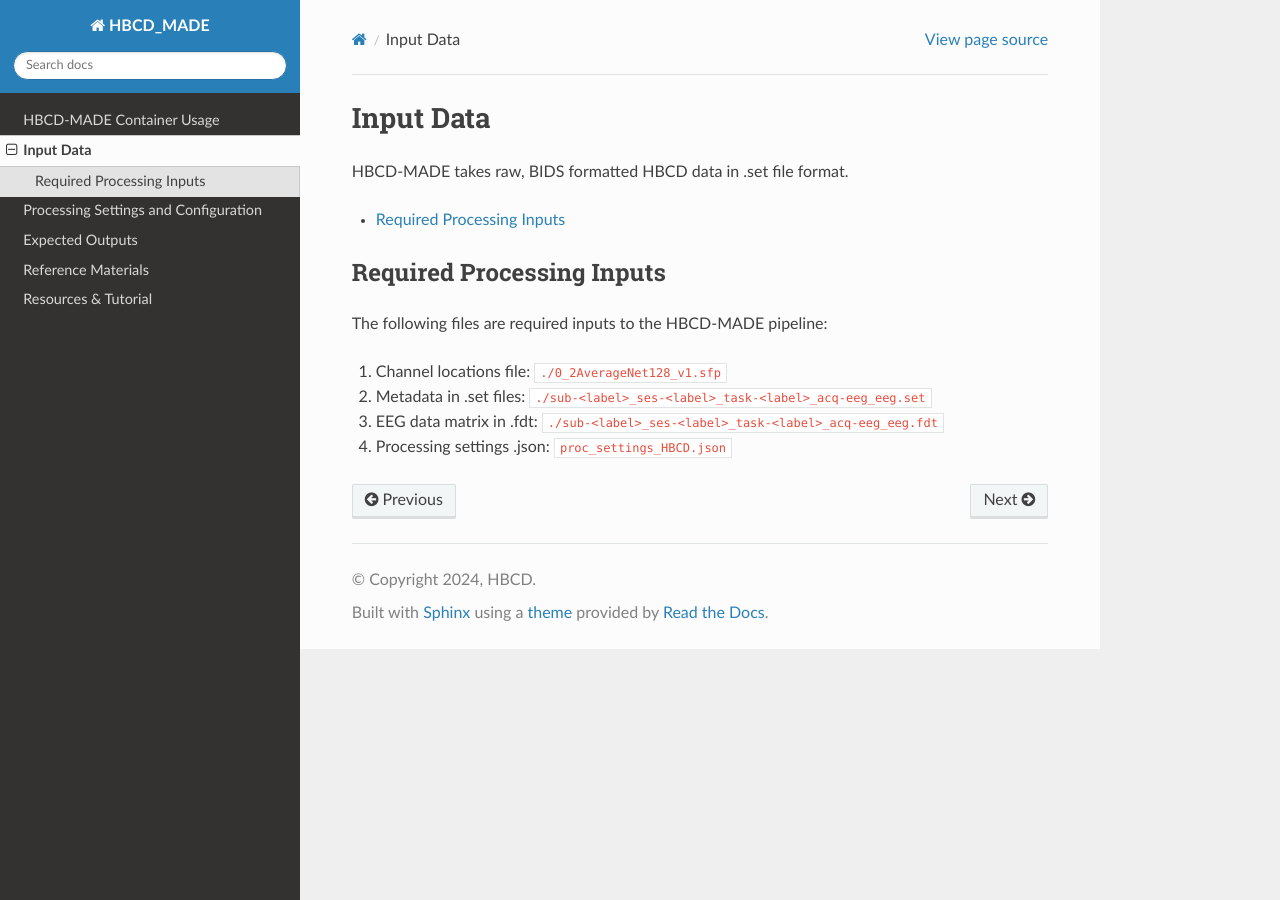
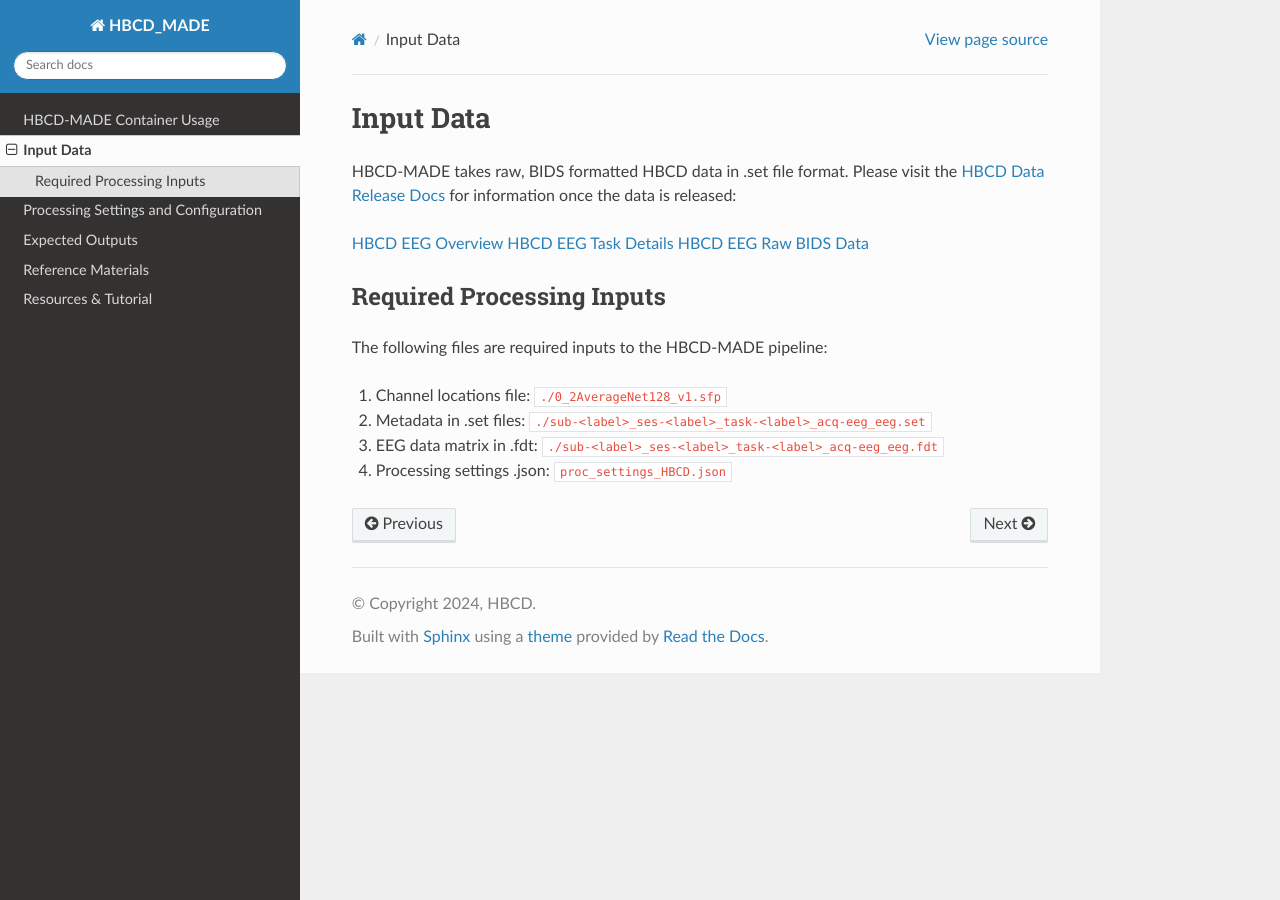
Before and after one commit to DCAN-Labs/HBCD-MADE, a Sphinx documentation site: the page built from docs/source/data_requirements.rst, in a window 1280 px wide. Built offline with Sphinx 7.4.7 and the Read the Docs theme 3.1.0, drawn with Linux system fonts in a browser that asks for light colours; pages that are not in the unit, such as notebooks, are missing from menus.

Commit message:
added links to HBCD Data Release Docs page for sections that will describe task details and BIDS input data to pipeline

```diff
--- a/docs/source/data_requirements.rst
+++ b/docs/source/data_requirements.rst
@@ -2,12 +2,11 @@
 Input Data
 ===========
 
-HBCD-MADE takes raw, BIDS formatted HBCD data in .set file format.
+HBCD-MADE takes raw, BIDS formatted HBCD data in .set file format. Please visit the `HBCD Data Release Docs <https://docs.hbcdstudy.org>`_ for information once the data is released:
 
-- :ref:`Required Processing Inputs <./required_inputs>`
-
-
-.. _./required_inputs:
+`HBCD EEG Overview <https://docs.hbcdstudy.org/measures/eeg/#electroencephalography-eeg>`_
+`HBCD EEG Task Details <https://docs.hbcdstudy.org/measures/eeg/#electroencephalography-eeg/#eeg-task-details>`_
+`HBCD EEG Raw BIDS Data <https://docs.hbcdstudy.org/datacuration/rawbids/#eeg>`_
 
 Required Processing Inputs
 ---------------------------
--- a/docs/source/index.rst
+++ b/docs/source/index.rst
@@ -20,7 +20,7 @@
   :target: https://github.com/ChildDevLab/HBCD-MADE?tab=GPL-3.0-1-ov-file#readme
   :alt: License
 
-This page serves as documentation for the HBCD-MADE pipeline, an adapted version of the Maryland Analysis of Developmental EEG (MADE) pipeline (Debnath et al., 2020) designed for use with data from the Healthy Brain and Child Development (HBCD) study. The GitHub repository for the MADE pipeline upon which HBCD-MADE is based can be found `here <https://github.com/DCAN-Labs/HBCD-MADE>`_, and a publication describing the original pipeline can be found `here <https://onlinelibrary.wiley.com/doi/full/10.1111/psyp.13580>`_. The documentation for the HBCD-MADE pipeline can be found `here <https://docs-hbcd-made.readthedocs.io/en/latest/index.html>`_.
+This page serves as documentation for the HBCD-MADE pipeline, an adapted version of the Maryland Analysis of Developmental EEG (MADE) pipeline (Debnath et al., 2020) designed for use with data from the Healthy Brain and Child Development (HBCD) study. The GitHub repository for the MADE pipeline upon which HBCD-MADE is based can be found `here <https://github.com/DCAN-Labs/HBCD-MADE>`_, and a publication describing the original pipeline can be found `here <https://onlinelibrary.wiley.com/doi/full/10.1111/psyp.13580>`_.
 
 
 The HBCD-MADE pipeline will run preprocessing on BIDS-formatted data with most EEG files being the .set file format. All metadata required for running the HBCD-MADE pipeline is present within the .set files themselves, and other BIDS metadata will not be referenced during processing. In general, HBCD-MADE's functionality is roughly as follows:
```
